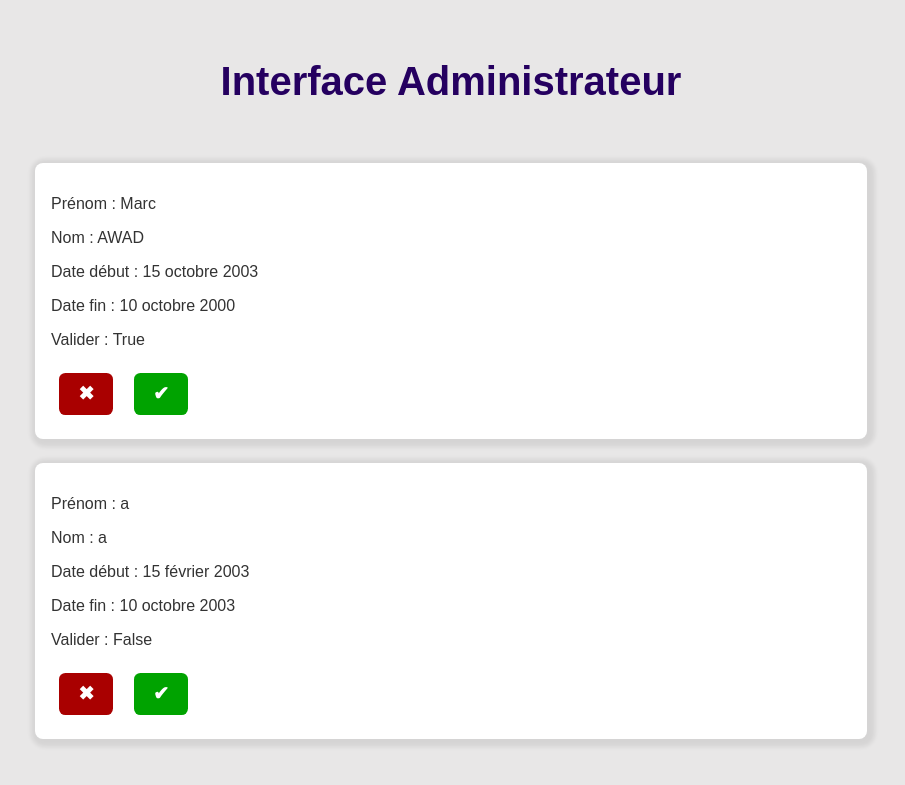
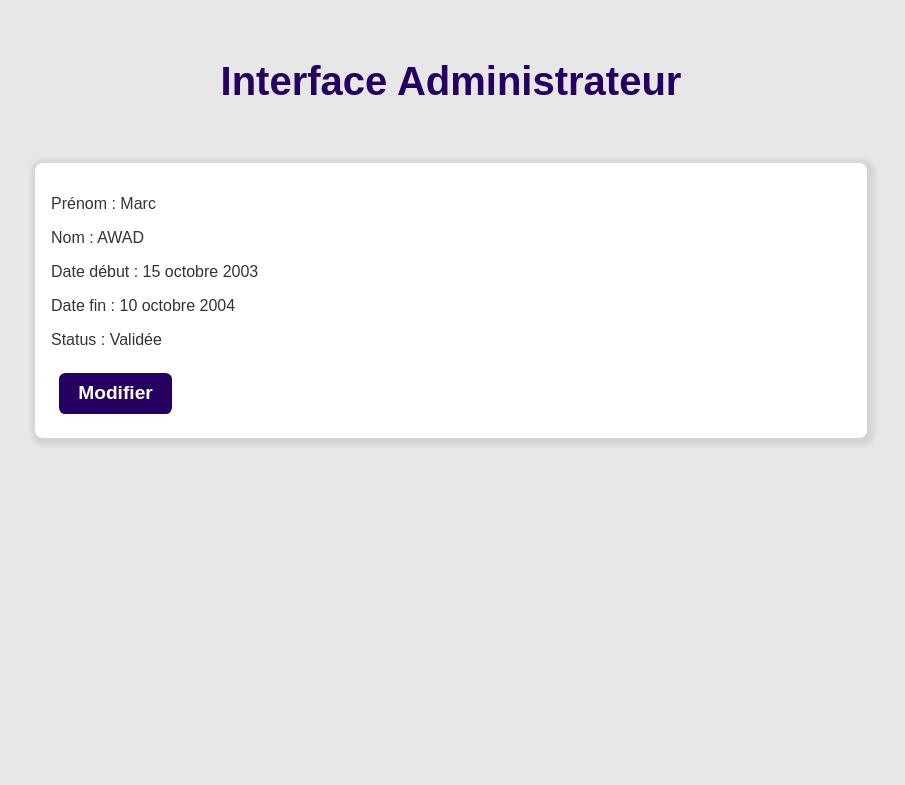
Before and after one commit to marc-awad/projet-b2-django, a Django app: page /administrateur/ in a window 1280 px wide. Shown: the top 785 px of the page, without its empty margins (189-1094 px from the left). Run offline with Django 5.2, Linux system fonts and the light colour scheme; data comes from the database, SQL or seed files in the repository.

Commit message:
Upgrading administrator interface by hidding the validate and cancelling button if the choice is already made. Adding a 'modify button' to be able to validate or cancel even if the choice is already done.

```diff
--- a/myApp/models.py
+++ b/myApp/models.py
@@ -11,8 +11,13 @@ class Conges(models.Model):
     ('conges_maladie', 'Congés Maladie'),
     ('conges_exceptionnels', 'Congés Exceptionnels'),]
     reason = models.CharField(max_length=20, choices=REASONS, default='conges_payes')
-    validate = models.BooleanField(default=False)
 
+    STATUS_CHOICES = [
+        ('en_attente', 'En attente'),
+        ('refusee', 'Refusée'),
+        ('validee', 'Validée'),
+    ]
+    status = models.CharField(max_length=10, choices=STATUS_CHOICES, default='en_attente')
 
     def __str__(self):
         return f"{self.name} {self.lastname}"
--- a/myApp/templates/admin.html
+++ b/myApp/templates/admin.html
@@ -15,20 +15,31 @@
             <p>Nom : {{conge.lastname}}</p>
             <p>Date début : {{conge.date}}</p>
             <p>Date fin : {{conge.end_date}}</p>
-            <p>Valider : {{conge.validate}}</p>
-            <form method="POST" style="display:inline;" class="form_button">
+            <p>Status : {{conge.get_status_display}}</p>
+            {% if conge.status == 'en_attente' %}
+                <form method="POST" style="display:inline;" class="form_button">
                 {% csrf_token %}
                 <input type="hidden" name="id" value="{{ conge.id }}">
                 <input type="hidden" name="action" value="refuser">
-                <button type="submit" class='cancelled_button'>✖</button>
-            </form>
+                <button type="submit" class="cancelled_button">✖</button>
+                </form>
 
-            <form method="POST" style="display:inline;" class="form_button">
+                <form method="POST" style="display:inline;" class="form_button">
                 {% csrf_token %}
                 <input type="hidden" name="id" value="{{ conge.id }}">
                 <input type="hidden" name="action" value="valider">
-                <button type="submit" class='validate_button'>✔</button>
-            </form>
+                <button type="submit" class="validate_button">✔</button>
+                </form>
+            {% else %}
+                <form method="POST" style="display:inline;" class="form_button">
+                {% csrf_token %}
+                <input type="hidden" name="id" value="{{ conge.id }}">
+                <input type="hidden" name="action" value="modifier">
+                <button type="submit">Modifier</button>
+                </form>
+            {% endif %}
+
+
         </div>
     {% endfor %}
 </body>
--- a/myApp/views.py
+++ b/myApp/views.py
@@ -15,8 +15,7 @@ def demande_conges(request):
                 form.add_error('end_date', "La date de fin doit être après la date de début.")
             else:
                 form.save()
-                print("Congés pris en compte")
-                sleep(1)
+                sleep(0.5)
                 return redirect('/')
 
     else:
@@ -44,10 +43,13 @@ def admin_page(request):
         conge = get_object_or_404(Conges, id=conge_id)
         print(conge)
         if action == 'valider':
-            conge.validate = True
+            conge.status = "validee"
             validation(conge)
         elif action == 'refuser':
-            conge.validate = False
+            conge.status = "refusee"
             cancel(conge)
+        else:
+            conge.status = "en_attente"
+
         conge.save()
     return render(request, 'admin.html', context={'conges': conges})
```
Also changed, not shown: db.sqlite3, myApp/migrations/0004_remove_conges_validate_conges_status.py (added), myApp/migrations/0005_alter_conges_status.py (added).
